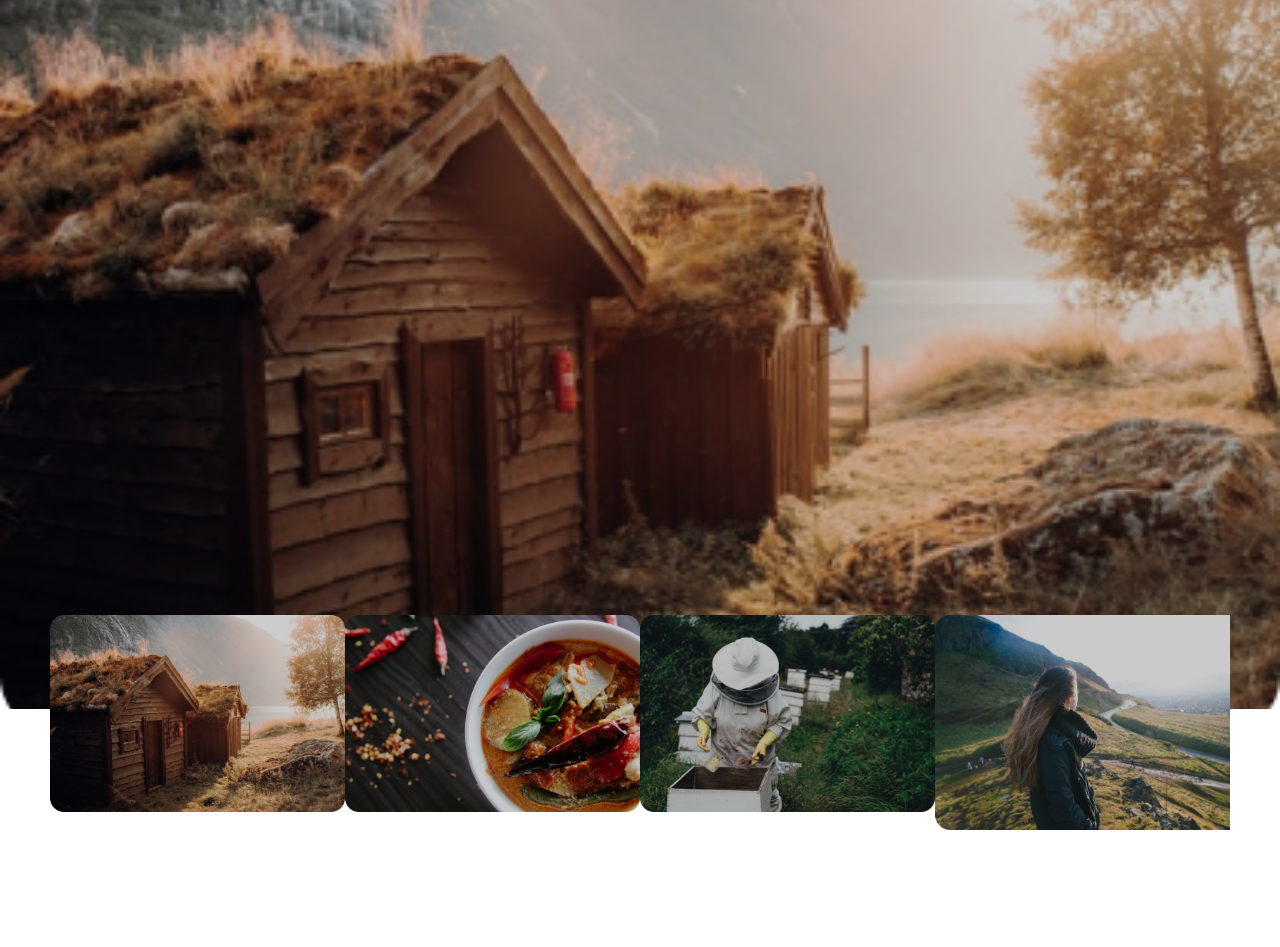
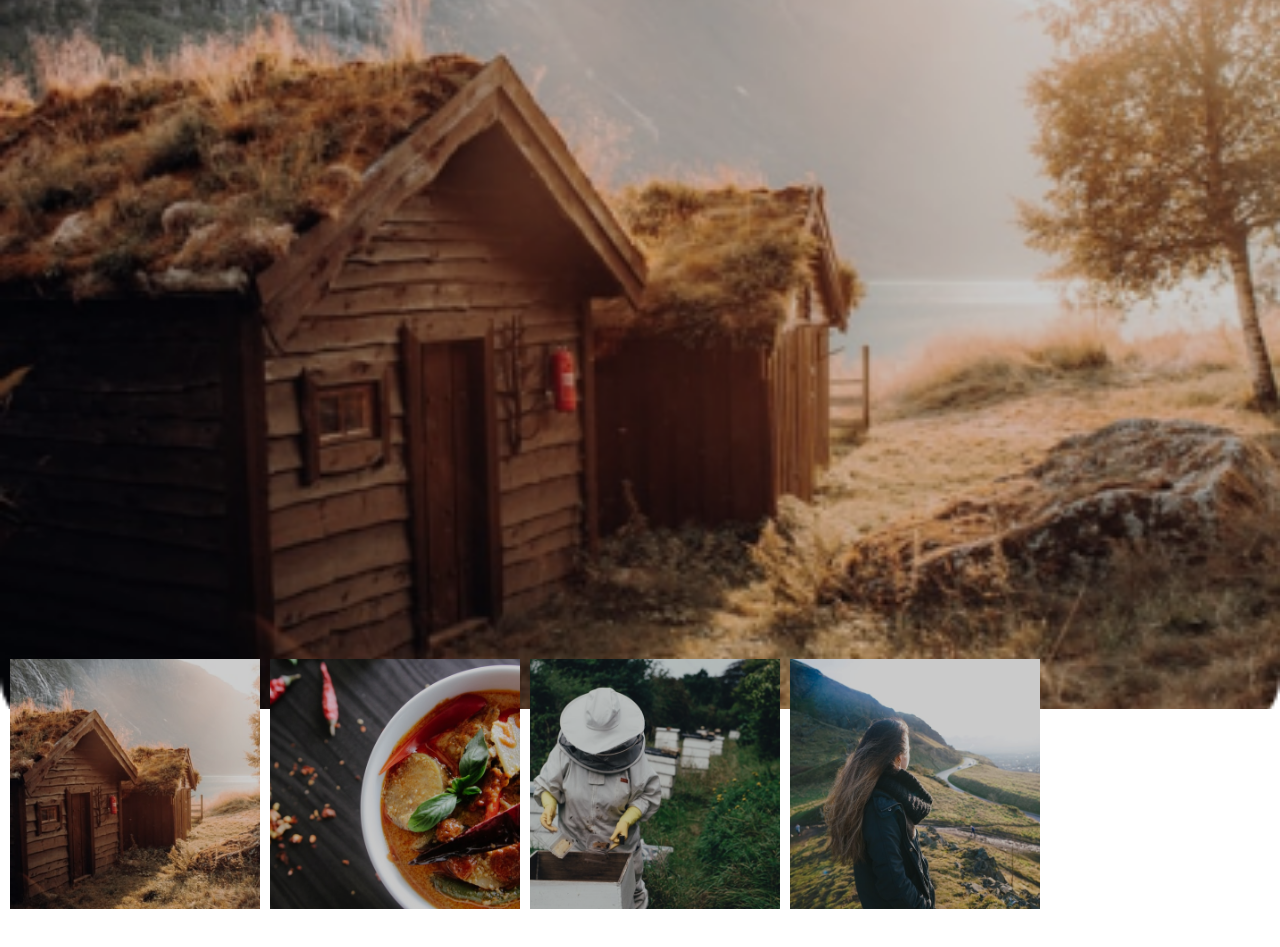
Before and after one commit to websanjeev/harrobarrow-farm, a website: page index.html in a window 1280 px wide. Shown: the part 91-1038 px from the top of the page. Before the commit the page ends 1015 px from the top, so only its background shows below. Drawn offline with nearby package versions, Linux system fonts and the light colour scheme; a web font is replaced by a local one.

Commit message:
update design

```diff
--- a/assets/js/main.js
+++ b/assets/js/main.js
@@ -10,6 +10,6 @@ $('.slider-nav').slick({
     slidesToShow: 4,
     slidesToScroll: 1,
     asNavFor: '.slider-for',
-    centerMode: true,
+    centerMode: false,
     focusOnSelect: true,
 });
--- a/scss/components/_banner.scss
+++ b/scss/components/_banner.scss
@@ -4,9 +4,9 @@
     overflow: hidden;
 
     .slider-for .banner-thumb {
-        width: 100%;
-        height: 800px !important;
+        height: 100vh;
         position: relative;
+        display: inline-block;
 
         img {
             width: 100%;
@@ -14,15 +14,26 @@
             object-fit: cover;
         }
     }
-
 }
 
 .banner-thumb-wrapp.slider-nav {
     position: relative;
-    bottom: 94px;
+    bottom: 50px;
     z-index: 999;
 }
 
-.banner-thumb {
-    float: left;
+.banner-thumb-wrapp .banner-thumb {
+   display: inline-block;
+   width: 250px !important;
+   height: 250px;
+   margin-left: 10px;
+
+   img{
+    width: 100%;
+    height: 100%;
+    object-fit: cover;
+   }
 }
+.banner-thumb-wrapp .slick-track{
+    text-align: right;
+}
```
Also changed, not shown: assets/css/style.css, 1 other file.
